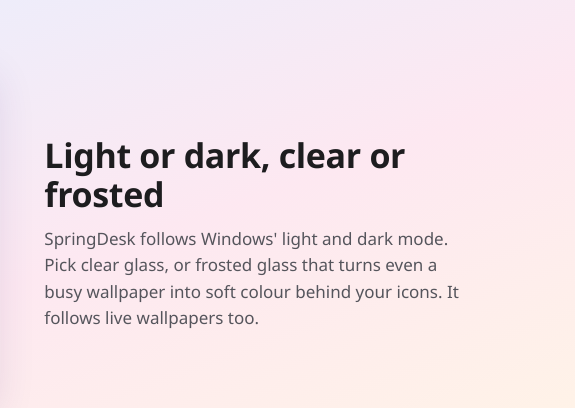
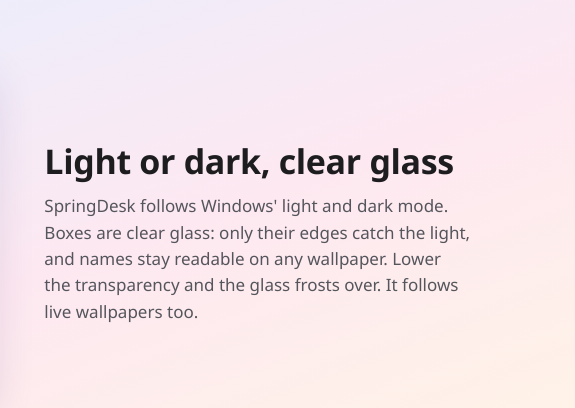
Before and after one commit to lchovo/SpringDesk, a plain HTML site: page docs/index.html in a window 1280 px wide. Shown: the part 3540-3948 px from the top of the page, 705-1280 px from the left. Drawn offline with Linux system fonts and the light colour scheme.

Commit message:
1.5.0: the boxes' new glass (website, privacy policy)

```diff
--- a/docs/index.html
+++ b/docs/index.html
@@ -183,8 +183,8 @@
 
       <section class="feature">
         <div class="copy">
-          <h2>Light or dark, clear or frosted</h2>
-          <p>SpringDesk follows Windows' light and dark mode. Pick clear glass, or frosted glass that turns even a busy wallpaper into soft colour behind your icons. It follows live wallpapers too.</p>
+          <h2>Light or dark, clear glass</h2>
+          <p>SpringDesk follows Windows' light and dark mode. Boxes are clear glass: only their edges catch the light, and names stay readable on any wallpaper. Lower the transparency and the glass frosts over. It follows live wallpapers too.</p>
         </div>
         <div class="media glass"><video data-src="assets/6-dark.mp4" poster="assets/6-dark.jpg" muted loop playsinline preload="none"></video></div>
       </section>
```
Also changed, not shown: 3 other files.
